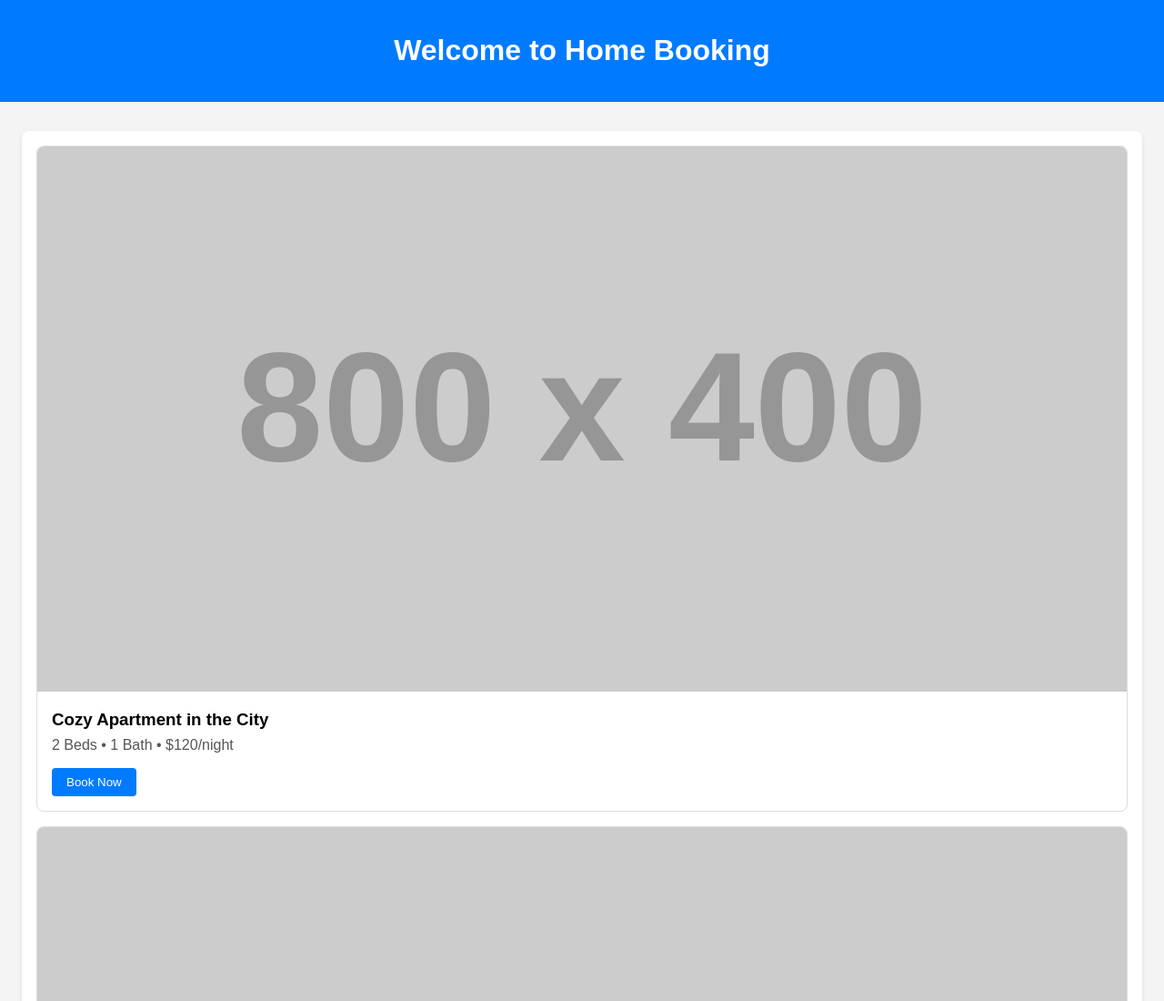
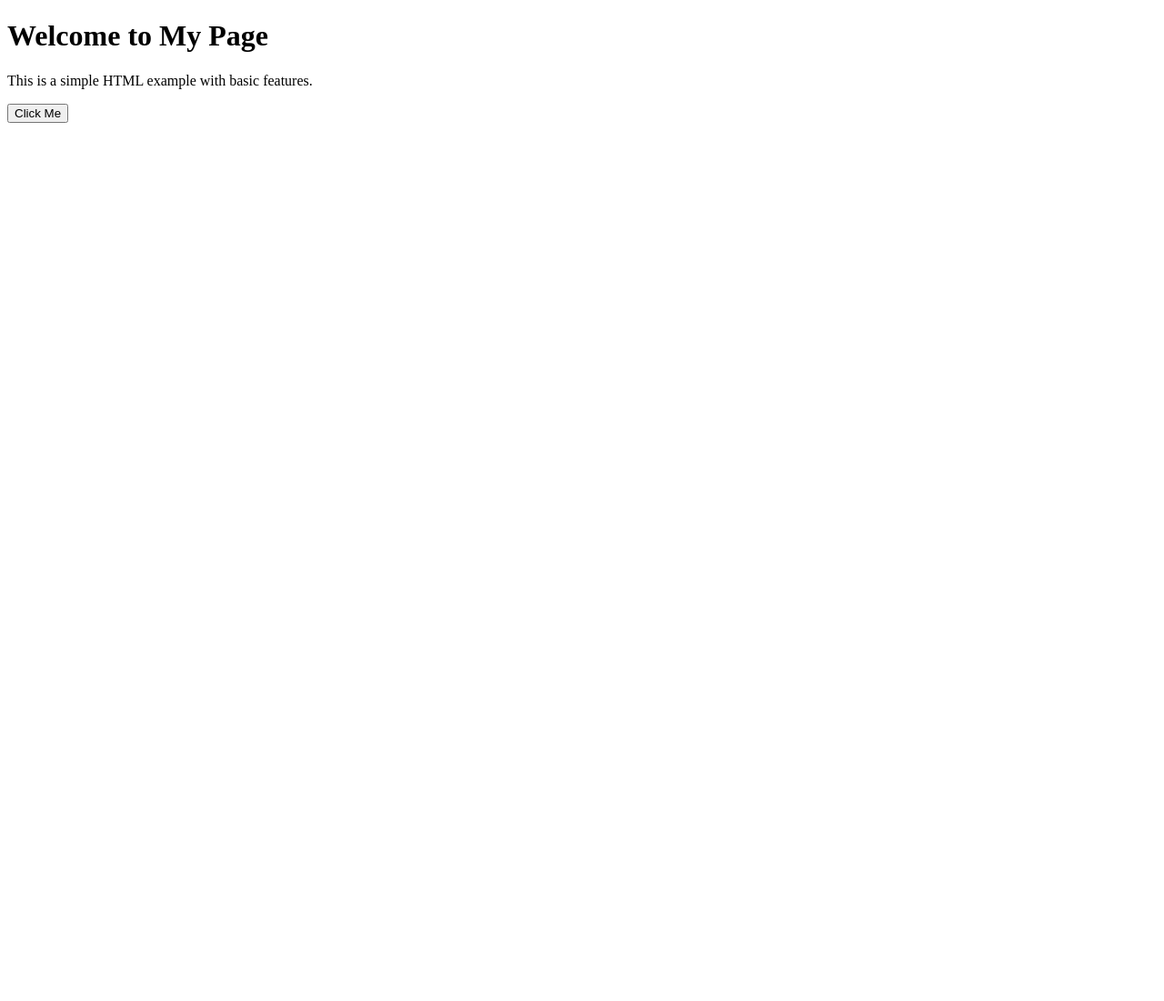
Before and after one commit to AbdulQadeerKhan555/localRepo, a plain HTML site: page localRepo/index.html in a window 1280 px wide. Shown: the top 1100 px of the page at 91% size. After the commit the page ends 800 px from the top, so only its background shows below. Drawn offline with Linux system fonts and the light colour scheme; placeholder pictures from the web are drawn by us.

Commit message:
The feature 1 branch change

```diff
--- a/localRepo/index.html
+++ b/localRepo/index.html
@@ -3,90 +3,11 @@
 <head>
     <meta charset="UTF-8">
     <meta name="viewport" content="width=device-width, initial-scale=1.0">
-    <title>Home Booking</title>
-    <style>
-        body {
-            font-family: Arial, sans-serif;
-            margin: 0;
-            padding: 0;
-            background-color: #f4f4f4;
-        }
-        header {
-            background-color: #007BFF;
-            color: white;
-            padding: 1rem 0;
-            text-align: center;
-        }
-        .container {
-            max-width: 1200px;
-            margin: 2rem auto;
-            padding: 1rem;
-            background: white;
-            border-radius: 8px;
-            box-shadow: 0 2px 4px rgba(0, 0, 0, 0.1);
-        }
-        .home-card {
-            border: 1px solid #ddd;
-            border-radius: 8px;
-            overflow: hidden;
-            margin-bottom: 1rem;
-        }
-        .home-card img {
-            width: 100%;
-            height: auto;
-        }
-        .home-card .details {
-            padding: 1rem;
-        }
-        .home-card .details h3 {
-            margin: 0 0 0.5rem;
-        }
-        .home-card .details p {
-            margin: 0 0 1rem;
-            color: #555;
-        }
-        .home-card .details button {
-            background-color: #007BFF;
-            color: white;
-            border: none;
-            padding: 0.5rem 1rem;
-            border-radius: 4px;
-            cursor: pointer;
-        }
-        .home-card .details button:hover {
-            background-color: #0056b3;
-        }
-    </style>
+    <title>Sample HTML</title>
 </head>
 <body>
-    <header>
-        <h1>Welcome to Home Booking</h1>
-    </header>
-    <div class="container">
-        <div class="home-card">
-            <img src="https://via.placeholder.com/800x400" alt="Home Image">
-            <div class="details">
-                <h3>Cozy Apartment in the City</h3>
-                <p>2 Beds • 1 Bath • $120/night</p>
-                <button>Book Now</button>
-            </div>
-        </div>
-        <div class="home-card">
-            <img src="https://via.placeholder.com/800x400" alt="Home Image">
-            <div class="details">
-                <h3>Luxury Villa with Pool</h3>
-                <p>4 Beds • 3 Baths • $350/night</p>
-                <button>Book Now</button>
-            </div>
-        </div>
-        <div class="home-card">
-            <img src="https://via.placeholder.com/800x400" alt="Home Image">
-            <div class="details">
-                <h3>Beachside Cottage</h3>
-                <p>3 Beds • 2 Baths • $200/night</p>
-                <button>Book Now</button>
-            </div>
-        </div>
-    </div>
+    <h1>Welcome to My Page</h1>
+    <p>This is a simple HTML example with basic features.</p>
+    <button onclick="alert('Button clicked!')">Click Me</button>
 </body>
-</html></div>
+</html>
```
Also changed, not shown: 1 other file.
